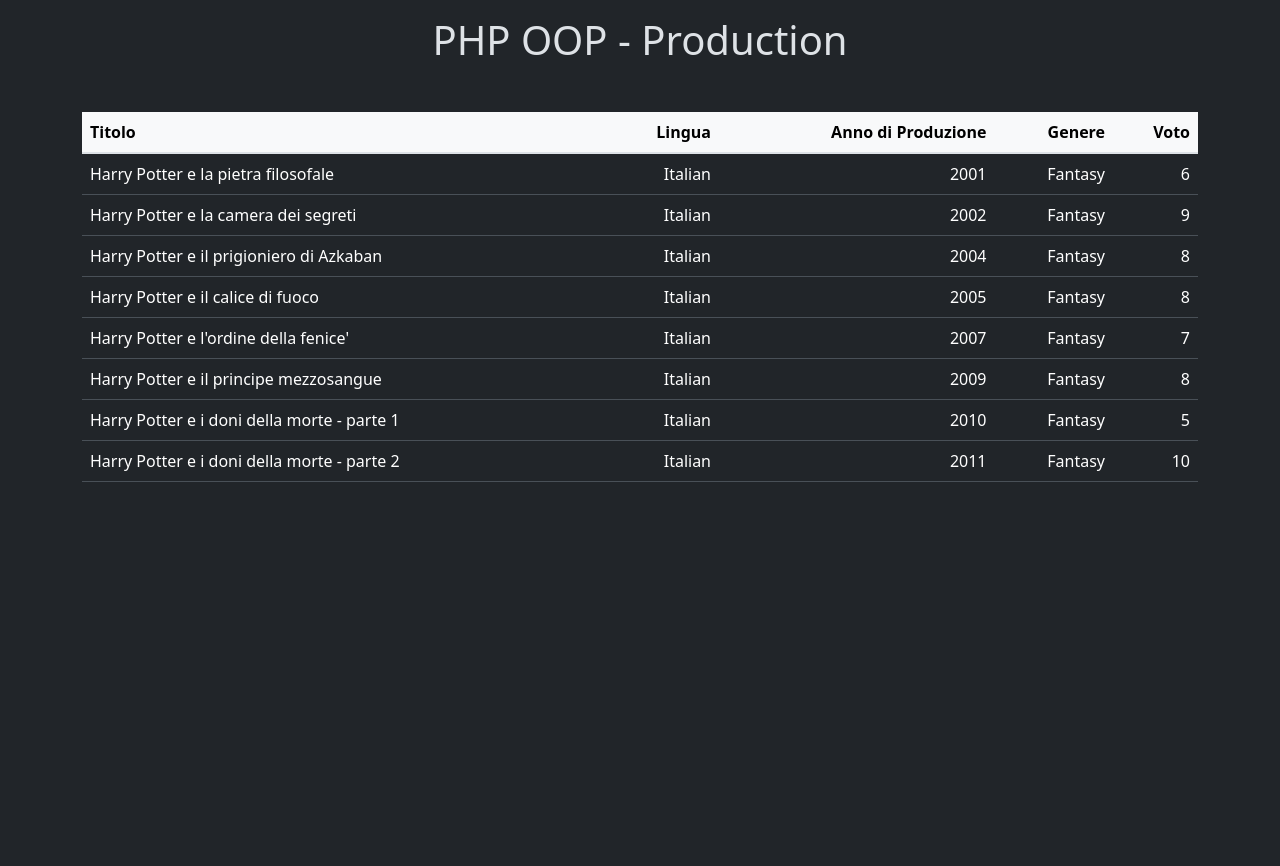
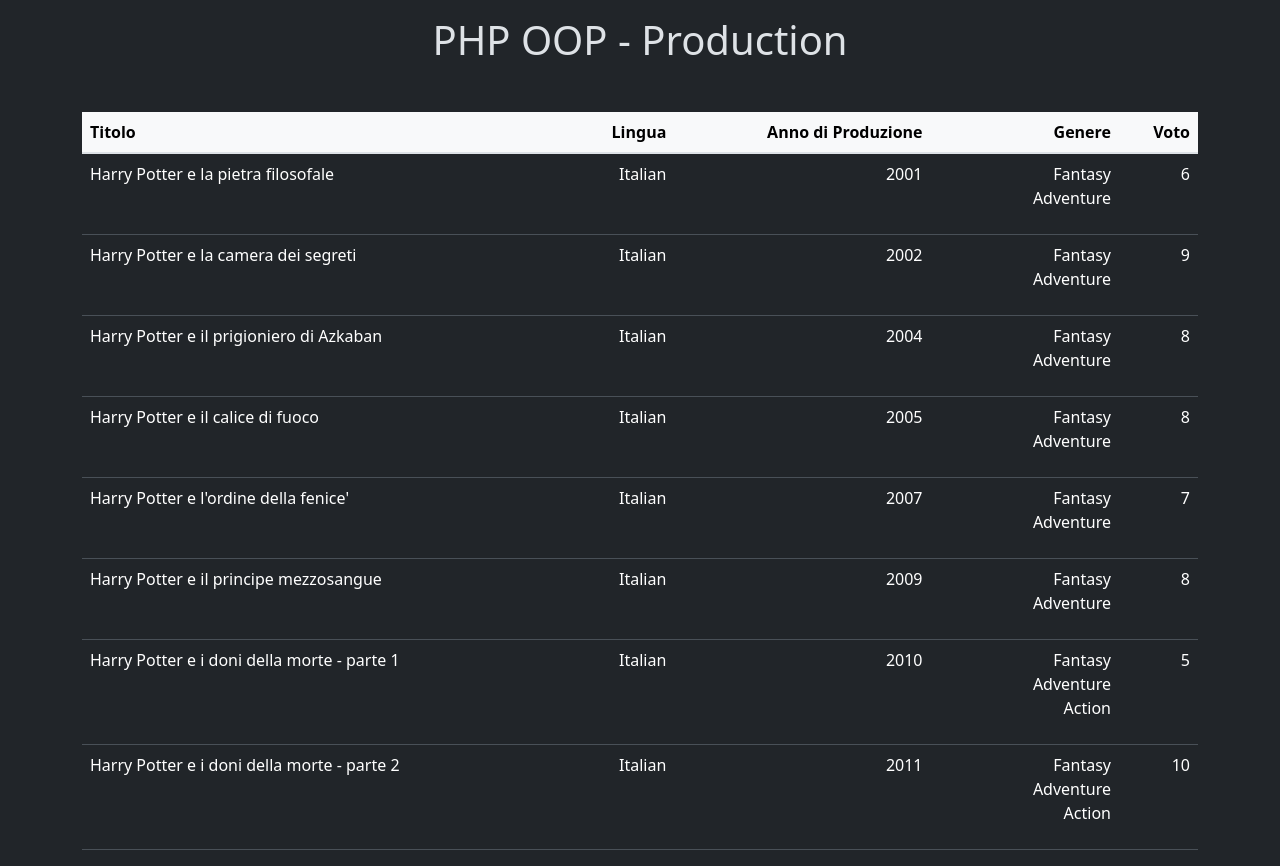
Before and after one commit to MattiaVolonterio/php-oop-1, a PHP site: page / in a window 1280 px wide. Before the commit the page ends 482 px from the top, so only its background shows below. Run offline with PHP 8.4, Linux system fonts and the light colour scheme.

Commit message:
feat: now can add multiple genres

```diff
--- a/Data/data.php
+++ b/Data/data.php
@@ -3,16 +3,14 @@
 require_once __DIR__ . "/../Models/Production.php";
 require_once __DIR__ . "/../Models/Genre.php";
 
-$fantasy_genre = new Genre("Fantasy");
-
-$first_production = new Production("Harry Potter e la pietra filosofale", "Italian", 2001, $fantasy_genre, 6);
-$second_production = new Production("Harry Potter e la camera dei segreti", "Italian", 2002, $fantasy_genre, 9);
-$third_production = new Production("Harry Potter e il prigioniero di Azkaban", "Italian", 2004, $fantasy_genre, 8);
-$fourth_production = new Production("Harry Potter e il calice di fuoco", "Italian", 2005, $fantasy_genre, 8);
-$fifth_production = new Production("Harry Potter e l'ordine della fenice'", "Italian", 2007, $fantasy_genre, 7);
-$sixth_production = new Production("Harry Potter e il principe mezzosangue", "Italian", 2009, $fantasy_genre, 8);
-$seventh_production = new Production("Harry Potter e i doni della morte - parte 1", "Italian", 2010, $fantasy_genre);
-$eighth_production = new Production("Harry Potter e i doni della morte - parte 2", "Italian", 2011, $fantasy_genre, 10);
+$first_production = new Production("Harry Potter e la pietra filosofale", "Italian", 2001, Genre::get_genre_array("Fantasy", "Adventure"), 6);
+$second_production = new Production("Harry Potter e la camera dei segreti", "Italian", 2002, Genre::get_genre_array("Fantasy", "Adventure"), 9);
+$third_production = new Production("Harry Potter e il prigioniero di Azkaban", "Italian", 2004, Genre::get_genre_array("Fantasy", "Adventure"),  8);
+$fourth_production = new Production("Harry Potter e il calice di fuoco", "Italian", 2005, Genre::get_genre_array("Fantasy", "Adventure"),  8);
+$fifth_production = new Production("Harry Potter e l'ordine della fenice'", "Italian", 2007, Genre::get_genre_array("Fantasy", "Adventure"),  7);
+$sixth_production = new Production("Harry Potter e il principe mezzosangue", "Italian", 2009, Genre::get_genre_array("Fantasy", "Adventure"),  8);
+$seventh_production = new Production("Harry Potter e i doni della morte - parte 1", "Italian", 2010, Genre::get_genre_array("Fantasy", "Adventure", "Action"));
+$eighth_production = new Production("Harry Potter e i doni della morte - parte 2", "Italian", 2011, Genre::get_genre_array("Fantasy", "Adventure", "Action"),  10);
 
 
 $productions = [
--- a/Models/Genre.php
+++ b/Models/Genre.php
@@ -2,10 +2,27 @@
 
 class Genre
 {
-    public $type;
+    // public $type_one;
+    // public $type_two;
+    // public $type_three;
 
-    function __construct(string $type)
+    // function __construct(string $type_one, string $type_two = null, string $type_three = null)
+    // {
+    //     $this->type_one = $type_one;
+    //     $this->type_two = $type_two;
+    //     $this->type_three = $type_three;
+    // }
+
+    public static function get_genre_array($type_one, $type_two = null, $type_three = null)
     {
-        $this->type = $type;
+        $genre_array = [$type_one];
+        if ($type_two != null) {
+            $genre_array[] = $type_two;
+        }
+        if ($type_three != null) {
+            $genre_array[] = $type_three;
+        }
+
+        return $genre_array;
     }
 }
--- a/Models/Production.php
+++ b/Models/Production.php
@@ -12,7 +12,7 @@ class Production
         string $title,
         string $language,
         int $production_year,
-        Genre $genre,
+        array $genre,
         int $vote = 5,
     ) {
         $this->title = $title;
--- a/template/row.php
+++ b/template/row.php
@@ -2,6 +2,12 @@
     <td><?= $production->title ?></td>
     <td class="text-end"><?= $production->language ?></td>
     <td class="text-end"><?= $production->production_year ?></td>
-    <td class="text-end"><?= $production->genre->type ?></td>
+    <td class="text-end">
+        <ul>
+            <?php foreach ($production->genre as $genre) : ?>
+                <li style="list-style: none;"><?= $genre ?></li>
+            <?php endforeach; ?>
+        </ul>
+    </td>
     <td class="text-end"><?= $production->vote ?></td>
 </tr>
```
